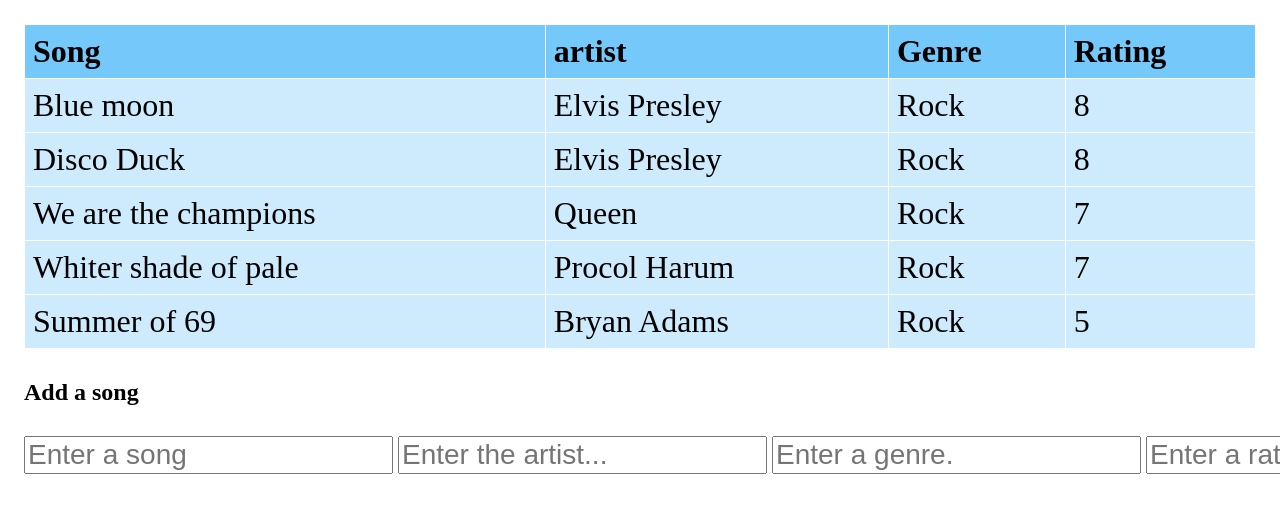
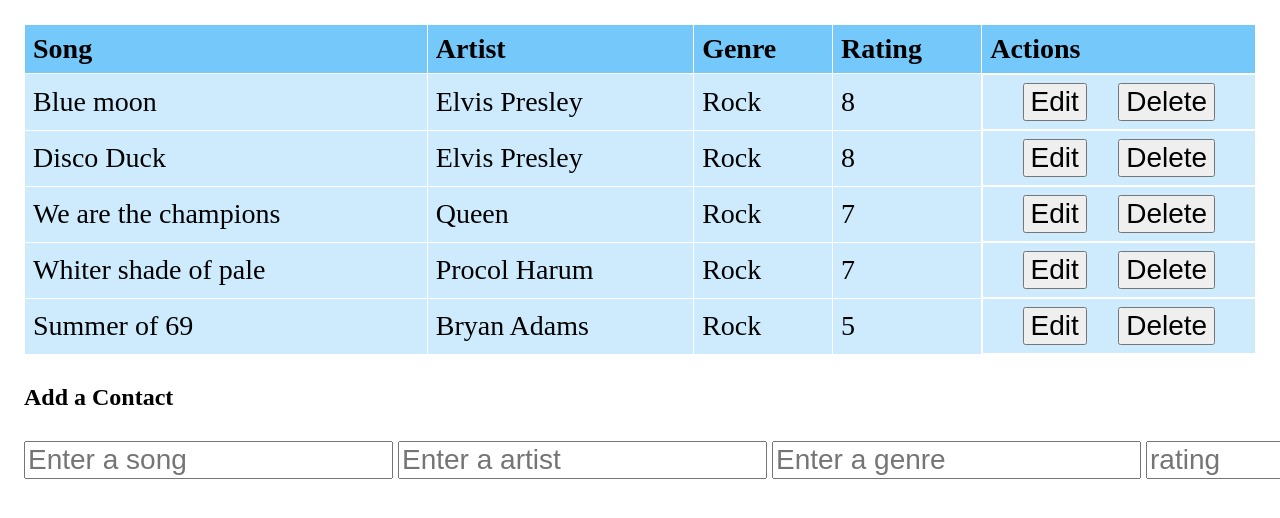
Before and after one commit to Erico103/Erico_Stuurman_Lil_Playlist, a React (Create React App) app: page / in a window 1280 px wide. Shown: the top 518 px of the page. Built offline with nearby package versions, Linux system fonts and the light colour scheme.

Commit message:
fourth commit

```diff
--- a/package.json
+++ b/package.json
@@ -6,6 +6,7 @@
     "@testing-library/jest-dom": "^5.15.0",
     "@testing-library/react": "^11.2.7",
     "@testing-library/user-event": "^12.8.3",
+    "nanoid": "^3.1.30",
     "react": "^17.0.2",
     "react-dom": "^17.0.2",
     "react-scripts": "4.0.3",
--- /dev/null
+++ b/src/components/EditableRow.js
@@ -0,0 +1,60 @@
+import React from "react";
+
+const EditableRow = ({
+  editFormData,
+  handleEditFormChange,
+  handleCancelClick,
+}) => {
+  return (
+    <tr>
+      <td>
+        <input
+          type="text"
+          required="required"
+          placeholder="Enter a song"
+          name="song"
+          value={editFormData.song}
+          onChange={handleEditFormChange}
+        ></input>
+      </td>
+      <td>
+        <input
+          type="text"
+          required="required"
+          placeholder="Enter an artist"
+          name="artist"
+          value={editFormData.artist}
+          onChange={handleEditFormChange}
+        ></input>
+      </td>
+      <td>
+        <input
+          type="text"
+          required="required"
+          placeholder="Enter a genre"
+          name="genre"
+          value={editFormData.genre}
+          onChange={handleEditFormChange}
+        ></input>
+      </td>
+      <td>
+        <input
+          type="number"
+          required="required"
+          placeholder="Enter a rating"
+          name="rating"
+          value={editFormData.rating}
+          onChange={handleEditFormChange}
+        ></input>
+      </td>
+      <td>
+        <button type="submit">Save</button>
+        <button type="button" onClick={handleCancelClick}>
+          Cancel
+        </button>
+      </td>
+    </tr>
+  );
+};
+
+export default EditableRow;
--- a/src/components/FormAddSongs.js
+++ /dev/null
@@ -1,56 +0,0 @@
-import React, { useState } from "react";
-
-function FormAddSongs() {
-  const[addFormData, setAddFormData]= useState({
-    song: "song",
-    artist: "artist",
-    genre: "genre",
-    rating: "rating"
-  })
-
-  const handleAddFormChange = (event) => {
-    event.preventDefault();
-    const fieldName= event.target.getAttribute('name')
-    const fieldValue  = event.target.value
-
-    const newFormData = {...addFormData};
-    newFormData[fieldName]=fieldValue;
-
-    setAddFormData(newFormData)
-  }
-  return <div>
-  <form>
-<input
-    type="text"
-    name="song"
-    required="required"
-    placeholder="Enter a song"
-     onChange={handleAddFormChange}
-  />
-  <input
-    type="text"
-    name="artist"
-    required="required"
-    placeholder="Enter the artist..."
-     onChange={handleAddFormChange}
-  />
-  <input
-    type="text"
-    name="genre"
-    required="required"
-    placeholder="Enter a genre."
-     onChange={handleAddFormChange}
-  />
-  <input
-    type="number"
-    name="rating"
-    required="required"
-    placeholder="Enter a rating"
-     onChange={handleAddFormChange}
-  />
-  <button type="submit">Add</button>
-</form>
-  </div>;
-}
-
-export default FormAddSongs
--- /dev/null
+++ b/src/components/ReadOnlyRow.js
@@ -0,0 +1,25 @@
+import React from 'react';
+
+const ReadOnlyRow = ({ contact, handleEditClick,handleDeleteClick }) => {
+  return (
+
+      <tr>
+        <td>{contact.song}</td>
+        <td>{contact.artist}</td>
+        <td>{contact.genre}</td>
+        <td>{contact.rating}</td>
+        <td>
+          <button
+            type="button"
+            onClick={(event) => handleEditClick(event, contact)}
+          >
+            Edit
+          </button>
+          <button type="button" onClick={()=>handleDeleteClick(contact.id)}>Delete</button>
+        </td>
+      </tr>
+
+  );
+};
+
+export default ReadOnlyRow;
--- a/src/components/TableComponent.js
+++ b/src/components/TableComponent.js
@@ -1,40 +1,185 @@
-import React, {useState} from "react";
-import data from "./mock-data.json"
-import FormAddSongs from "../components/FormAddSongs"
+import React, { useState, Fragment } from "react";
+import { nanoid } from "nanoid";
+import "../App.css";
+import data from "./mock-data.json";
+ import ReadOnlyRow from "./ReadOnlyRow";
+ import EditableRow from "./EditableRow";
 
+const App = () => {
+  const [contacts, setContacts] = useState(data);
+  const [addFormData, setAddFormData] = useState({
+    song: "",
+    artist: "",
+    genre: "",
+    rating: "",
+  });
 
-function Table() {
+  const [editFormData, setEditFormData] = useState({
+    song: "",
+    artist: "",
+    genre: "",
+    rating: "",
+  });
 
-const [contacts, setcontacts] = useState(data)
+  const [editContactId, setEditContactId] = useState(null);
+
+  const handleAddFormChange = (event) => {
+    event.preventDefault();
+
+    const fieldName = event.target.getAttribute("name");
+    const fieldValue = event.target.value;
+
+    const newFormData = { ...addFormData };
+    newFormData[fieldName] = fieldValue;
+
+    setAddFormData(newFormData);
+  };
+
+  const handleEditFormChange = (event) => {
+    event.preventDefault();
+
+    const fieldName = event.target.getAttribute("name");
+    const fieldValue = event.target.value;
+
+    const newFormData = { ...editFormData };
+    newFormData[fieldName] = fieldValue;
+
+    setEditFormData(newFormData);
+  };
+
+  const handleAddFormSubmit = (event) => {
+    event.preventDefault();
+
+    const newContact = {
+      id: nanoid(),
+      song: addFormData.song,
+      artist: addFormData.artist,
+      genre: addFormData.genre,
+      rating: addFormData.rating,
+    };
+
+    const newContacts = [...contacts, newContact];
+    setContacts(newContacts);
+  };
+
+  const handleEditFormSubmit = (event) => {
+    event.preventDefault();
+
+    const editedContact = {
+      id: editContactId,
+     song: editFormData.song,
+      artist: editFormData.artist,
+      genre: editFormData.genre,
+     rating: editFormData.rating,
+    };
+
+    const newContacts = [...contacts];
+
+    const index = contacts.findIndex((contact) => contact.id === editContactId);
+
+    newContacts[index] = editedContact;
+
+    setContacts(newContacts);
+    setEditContactId(null);
+  };
+
+  const handleEditClick = (event, contact) => {
+    event.preventDefault();
+    setEditContactId(contact.id);
+
+    const formValues = {
+      song: contact.song,
+      artist: contact.artist,
+      genre: contact.genre,
+      rating: contact.rating,
+    };
+
+    setEditFormData(formValues);
+  };
+
+  const handleCancelClick = () => {
+    setEditContactId(null);
+  };
+
+  const handleDeleteClick = (contactId) => {
+    const newContacts = [...contacts];
+
+    const index = contacts.findIndex((contact) => contact.id === contactId);
+
+    newContacts.splice(index, 1);
+
+    setContacts(newContacts);
+  };
 
   return (
     <div className="app-container">
+      <form onSubmit={handleEditFormSubmit}>
         <table>
           <thead>
             <tr>
               <th>Song</th>
-            <th>artist</th>
+              <th>Artist</th>
               <th>Genre</th>
               <th>Rating</th>
+              <th>Actions</th>
             </tr>
           </thead>
-
           <tbody>
-          {contacts.map((item)=>(
-           <tr>
-          <td>{item.song}</td>
-          <td>{item.artist}</td>
-          <td>{item.genre}</td>
-          <td>{item.rating}</td>
-          </tr>
+            {contacts.map((contact) => (
+              <Fragment>
+                {editContactId === contact.id ? (
+                  <EditableRow
+                    editFormData={editFormData}
+                    handleEditFormChange={handleEditFormChange}
+                    handleCancelClick={handleCancelClick}
+                  />
+                ) : (
+                  <ReadOnlyRow
+                    contact={contact}
+                    handleEditClick={handleEditClick}
+                    handleDeleteClick={handleDeleteClick}
+                  />
+                )}
+              </Fragment>
             ))}
-
           </tbody>
         </table>
-      <h2>Add a song</h2>
-     <FormAddSongs/>
+      </form>
+
+      <h2>Add a Contact</h2>
+      <form onSubmit={handleAddFormSubmit}>
+        <input
+          type="text"
+          name="song"
+          required="required"
+          placeholder="Enter a song"
+          onChange={handleAddFormChange}
+        />
+        <input
+          type="text"
+          name="artist"
+          required="required"
+          placeholder="Enter a artist"
+          onChange={handleAddFormChange}
+        />
+        <input
+          type="text"
+          name="genre"
+          required="required"
+          placeholder="Enter a genre"
+          onChange={handleAddFormChange}
+        />
+        <input
+          type="number"
+          name="rating"
+          required="required"
+          placeholder="rating"
+          onChange={handleAddFormChange}
+        />
+        <button type="submit">Add</button>
+      </form>
     </div>
   );
-}
+};
 
-export default Table;
+export default App;
```
Also changed, not shown: 1 other file (tests, documents, lock files or other folders). Lines whose indentation alone changed are shown as unchanged.
